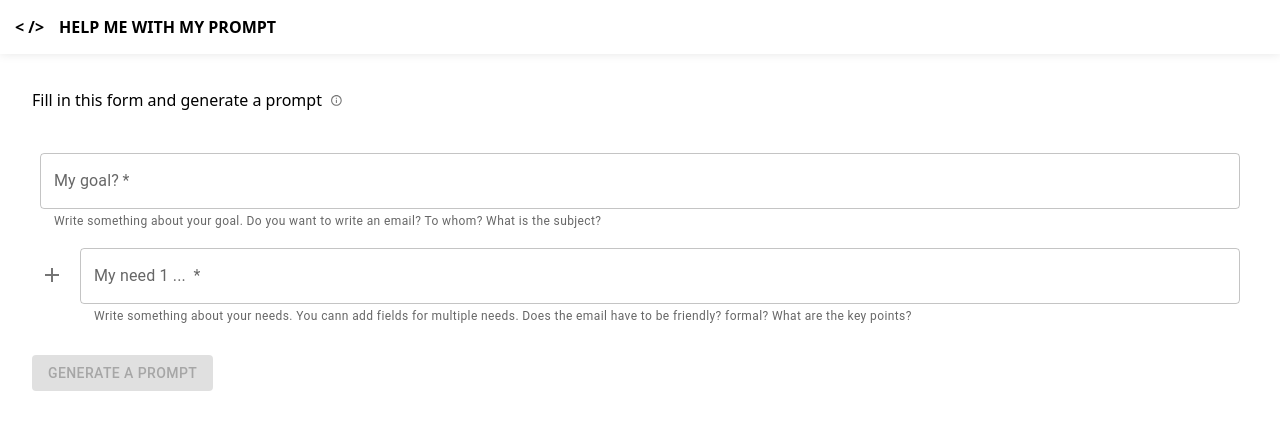
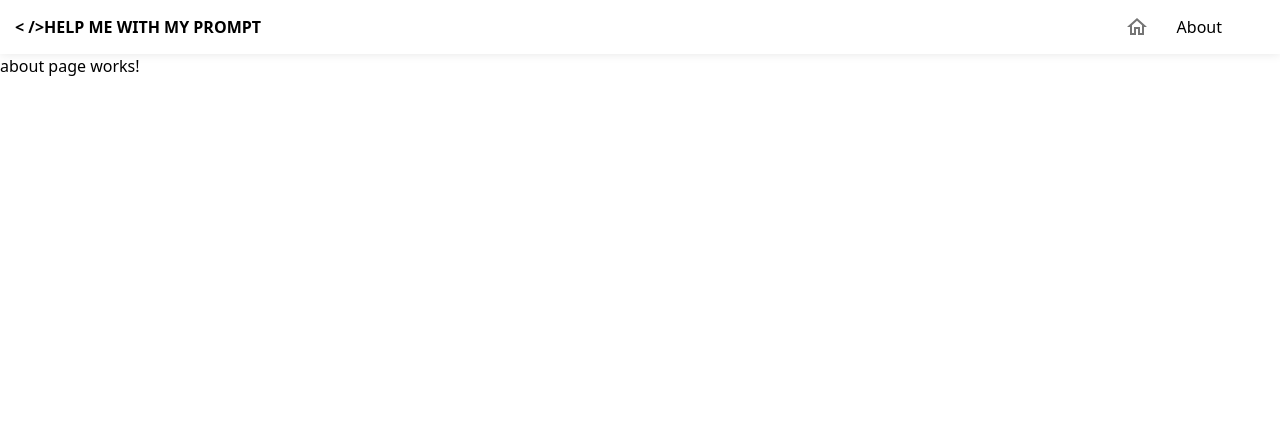
Before and after one commit to Ferez22/hemewimp, a React (Vite) app: page /about in a window 1280 px wide. Shown: the top 430 px of the page. Built offline with nearby package versions, Linux system fonts and the light colour scheme.

Commit message:
router and about page

```diff
--- a/package.json
+++ b/package.json
@@ -35,7 +35,7 @@
     "react": "^18.2.0",
     "react-dom": "^18.2.0",
     "react-error-boundary": "^3.1.4",
-    "react-router-dom": "^6.3.0",
+    "react-router-dom": "^6.26.1",
     "sass": "^1.54.5",
     "vite": "^3.0.9"
   },
--- a/src/App.tsx
+++ b/src/App.tsx
@@ -1,11 +1,16 @@
 import React from 'react';
+import { BrowserRouter as Router, Route, Routes } from 'react-router-dom';
 import Layout from './layout/layout';
 import FormPage from './pages/form-page';
+import AboutPage from './pages/about';
 
 const App: React.FC = () => {
   return (
     <Layout>
-      <FormPage />
+      <Routes>
+        <Route path="/" element={<FormPage />} />
+        <Route path="/about" element={<AboutPage />} />
+      </Routes>
     </Layout>
   );
 };
--- a/src/layout/layout.tsx
+++ b/src/layout/layout.tsx
@@ -1,5 +1,8 @@
 import React, { ReactNode } from 'react';
 import Box from '@mui/material/Box';
+import { Link } from 'react-router-dom';
+import IconButton from '@mui/material/IconButton';
+import HomeOutlinedIcon from '@mui/icons-material/HomeOutlined';
 
 interface LayoutProps {
   children: ReactNode;
@@ -13,18 +16,57 @@ const Layout: React.FC<LayoutProps> = ({ children }) => {
         sx={{
           display: 'flex',
           alignItems: 'center',
-          gap: '15px',
-          textTransform: 'uppercase',
-          fontWeight: 'bold',
-          fontSize: '1rem',
+
           boxShadow: '0 0 10px rgba(0, 0, 0, 0.1)',
-          padding: '15px'
+          justifyContent: 'space-between'
         }}
       >
-        {myLogo}
-        <Box>Help me with my prompt</Box>
+        <Box
+          sx={{
+            display: 'flex',
+            alignItems: 'center',
+            gap: '15px',
+            textTransform: 'uppercase',
+            fontWeight: 'bold',
+            fontSize: '1rem',
+            padding: '15px'
+          }}
+        >
+          {myLogo}
+          Help me with my prompt
+        </Box>
+        <Box
+          sx={{
+            marginRight: '50px',
+            display: 'flex',
+            alignItems: 'center',
+            gap: '12px'
+          }}
+        >
+          <Link to="/">
+            <IconButton aria-label="Example">
+              <HomeOutlinedIcon />
+            </IconButton>
+          </Link>
+          <Box
+            sx={{
+              textDecoration: 'none',
+              color: 'inherit', // Inherit color from parent, or set a default color
+              padding: 1,
+              borderRadius: 1,
+              transition: 'background-color 0.3s, color 0.3s',
+              '&:hover': {
+                color: '#fff', // Change text color on hover
+                backgroundColor: '#000', // Optional: change background color on hover
+                padding: 1,
+                borderRadius: 1
+              }
+            }}
+          >
+            <Link to="/about">About</Link>
+          </Box>
+        </Box>
       </Box>
-
       {children}
     </Box>
   );
--- a/src/main.tsx
+++ b/src/main.tsx
@@ -1,12 +1,14 @@
 import React from 'react';
 import ReactDOM from 'react-dom/client';
+import { BrowserRouter } from 'react-router-dom'; // Import BrowserRouter
 
 import App from './App';
-
 import './index.css';
 
 ReactDOM.createRoot(document.getElementById('root')!).render(
   <React.StrictMode>
-    <App />
+    <BrowserRouter>
+      <App />
+    </BrowserRouter>
   </React.StrictMode>
 );
--- /dev/null
+++ b/src/pages/about.tsx
@@ -0,0 +1,7 @@
+import React from 'react';
+
+const AboutPage = () => {
+  return <>about page works!</>;
+};
+
+export default AboutPage;
```
Also changed, not shown: 1 other file (tests, documents, lock files or other folders).
